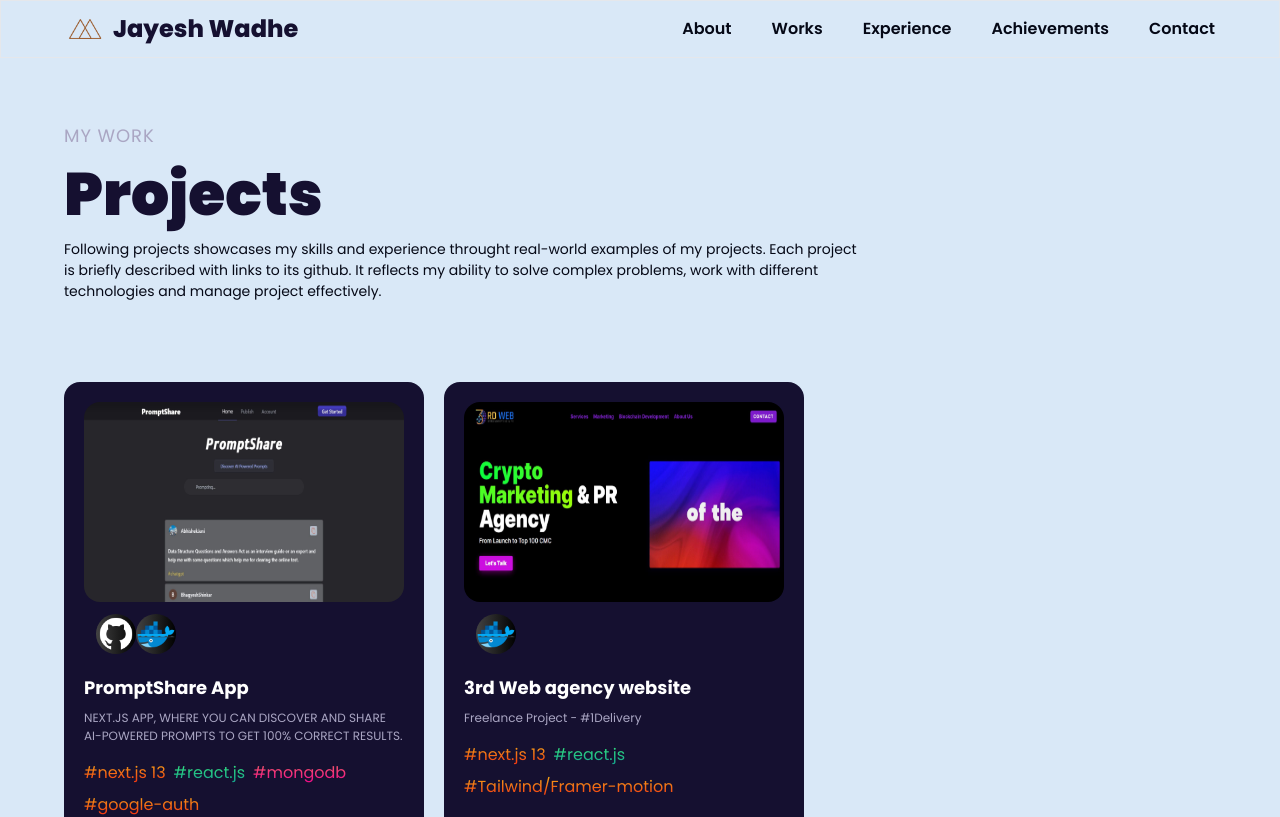
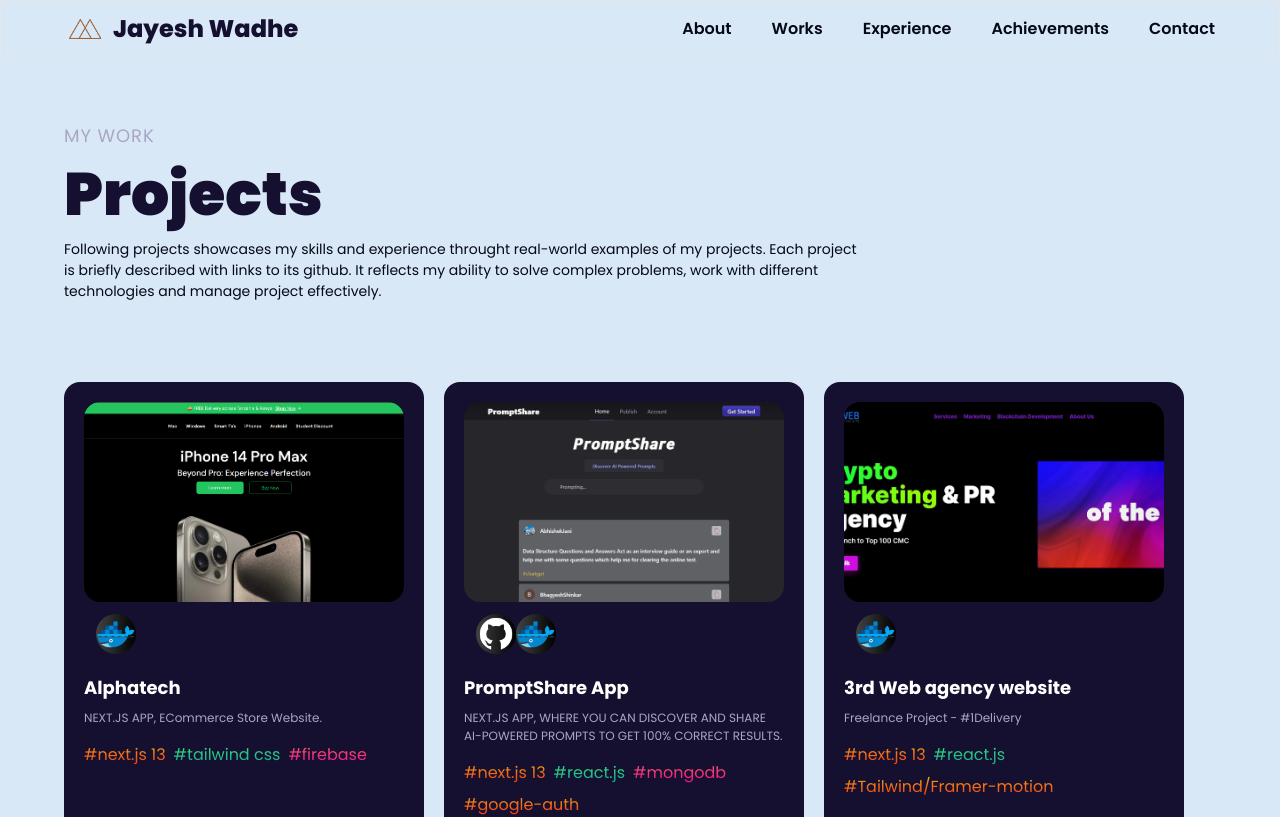
Before and after one commit to Jayesh60/Portfolio, a React (Vite) app: page /works in a window 1280 px wide. Shown: the top 817 px of the page. Built offline with nearby package versions, Linux system fonts and the light colour scheme.

Commit message:
Implement code changes to enhance functionality and improve performance

```diff
--- a/src/components/Works.jsx
+++ b/src/components/Works.jsx
@@ -31,7 +31,7 @@
           <img
             src={image}
             alt={name}
-            className="w-full h-full object-fill rounded-2xl"
+            className="w-full h-full object-cover rounded-2xl"
           />
         </div>
         <div className=" inset-0 flex justify-start m-3 card-img_hover">
--- a/src/constants/index.js
+++ b/src/constants/index.js
@@ -29,6 +29,7 @@
 } from "../assets";
 import thirdweb from "../assets/thirdweb.jpg";
 import promptshare from "../assets/promptshare.jpg";
+import alphatech from "../assets/projects/alphatech.png";
 import music from "../assets/music.png";
 import dotsyndicate from "../assets/company/dotsyndicate.png";
 
@@ -181,6 +182,27 @@
 
 const projects = [
   {
+    name: "Alphatech",
+    description: "NEXT.JS APP, ECommerce Store Website.",
+    tags: [
+      {
+        name: "next.js 13",
+        color: "orange-text-gradient",
+      },
+      {
+        name: "tailwind css",
+        color: "green-text-gradient",
+      },
+      {
+        name: "firebase",
+        color: "pink-text-gradient",
+      },
+    ],
+    image: alphatech,
+    // source_code_link: "https://github.com/Jayesh60/promptshare-nextjs",
+    hostlink: "https://alphatechtz.com/",
+  },
+  {
     name: "PromptShare App",
     description:
       "NEXT.JS APP, WHERE YOU CAN DISCOVER AND SHARE AI-POWERED PROMPTS TO GET 100% CORRECT RESULTS.",
@@ -227,49 +249,6 @@
     // source_code_link: "https://github.com/Jayesh60/promptshare-nextjs",
     hostlink: "https://3rdweb.io/",
   },
-
-  // {
-  //   name: "Ellawhobird.com",
-  //   description: "BUILD AN ATTRACTIVE AND CUSTOMIZED BUSINESS PORTFOLIO FOR MY CLIENT USING  REACTJS",
-  //   tags: [{
-  //       name: "react",
-  //       color: "orange-text-gradient",
-  //     },
-  //     {
-  //       name: "freelance",
-  //       color: "green-text-gradient",
-  //     },
-  //     {
-  //       name: "business-portfolio",
-  //       color: "pink-text-gradient",
-  //     },
-  //   ],
-  //   image: ellawhobird,
-  //   // source_code_link: "https://github.com/Jayesh60/ellawhobird.com",
-  //   hostlink: "https://ellawhobird.netlify.com"
-  // },
-  // {
-  //   name: "Youtube Clone",
-  //   description:
-  //     "REACT YOUTUBE CLONE WITH THE BASIC FUNTIONALITIES LIKE SEARCH PAGE CONNECTION, URL DISPATCHER, DYNAMICITY AND STICKINESS. AND DIVIDING A PAGE INTO COMPONENETS, LIKE HEADER, FOOTER, SIDEBAR, ETC.",
-  //   tags: [
-  //     {
-  //       name: "reactjs",
-  //       color: "orange-text-gradient",
-  //     },
-  //     {
-  //       name: "html",
-  //       color: "green-text-gradient",
-  //     },
-  //     {
-  //       name: "css",
-  //       color: "pink-text-gradient",
-  //     },
-  //   ],
-  //   image: tripguide,
-  //   source_code_link: "https://github.com/Jayesh60/YoutubeUI",
-  //   hostlink: "",
-  // },
 ];
 
 export { services, technologies, experiences, testimonials, projects };
```
Also changed, not shown: src/assets/projects/alphatech.png (added).
